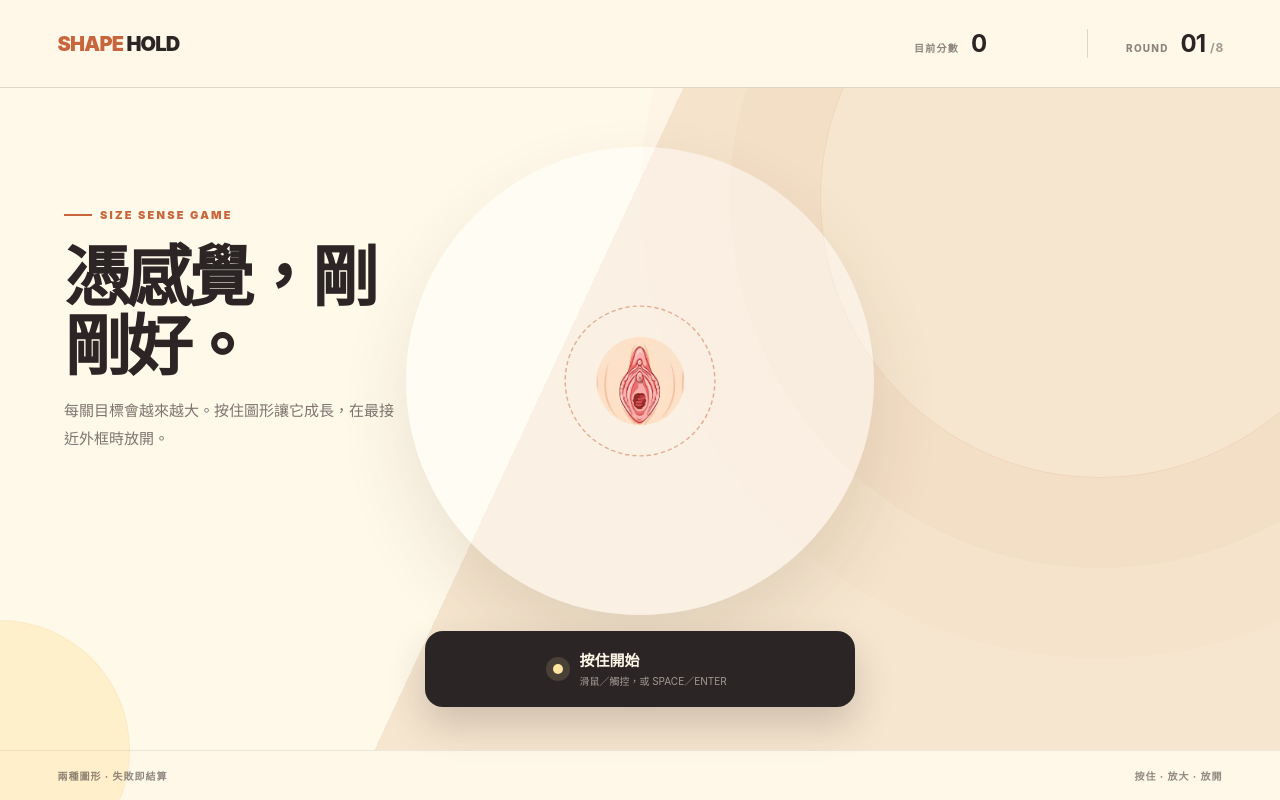
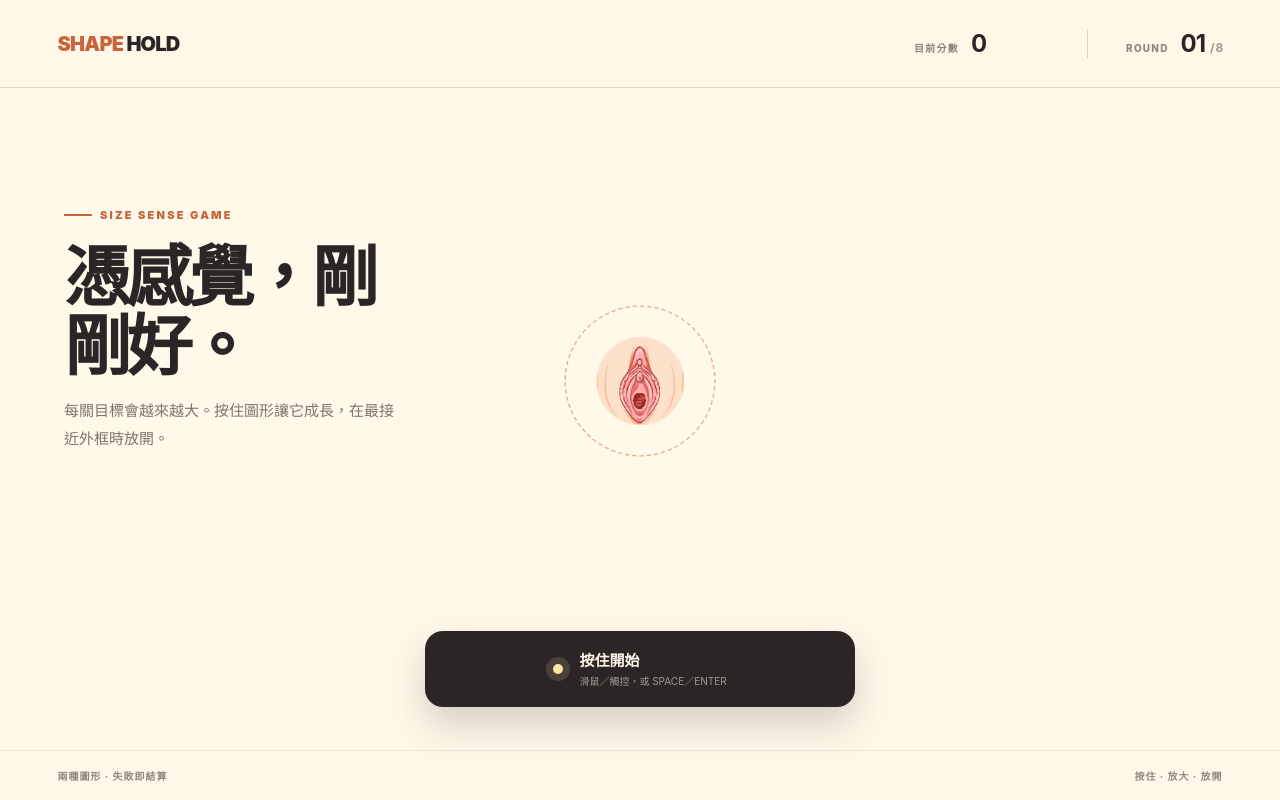
Before and after one commit to king24371/shape-hold-game, a plain HTML site: page index.html in a window 1280 px wide. Drawn offline with Linux system fonts and the light colour scheme; no server answers.

Commit message:
Remove overlays and fit backgrounds by height

```diff
--- a/index.html
+++ b/index.html
@@ -17,7 +17,6 @@
     </header>
     <section class="play-area">
       <div id="webBackground" class="web-background" aria-hidden="true"></div>
-      <div class="ambient one"></div><div class="ambient two"></div>
       <div class="instruction">
         <span class="eyebrow">SIZE SENSE GAME</span>
         <h1 id="headline">憑感覺，剛剛好。</h1>
--- a/overrides.css
+++ b/overrides.css
@@ -8,18 +8,23 @@
   inset: 0;
   z-index: -4;
   background-position: center;
-  background-size: cover;
+  background-color: var(--cream);
+  background-size: auto 100%;
+  background-repeat: no-repeat;
   opacity: 0;
   transition: opacity .45s ease;
 }
 
 .play-area.has-background .web-background { opacity: 1; }
 
+.play-area::before,
 .play-area.has-background::before {
   z-index: -3;
-  background: linear-gradient(115deg,rgba(255,249,234,.86) 0 43%,rgba(246,230,207,.72) 43% 100%);
-  backdrop-filter: blur(3px);
+  background: rgba(255,248,233,.34);
+  backdrop-filter: none;
 }
+
+.stage::before { display: none; }
 
 .instruction {
   position: absolute;
```
